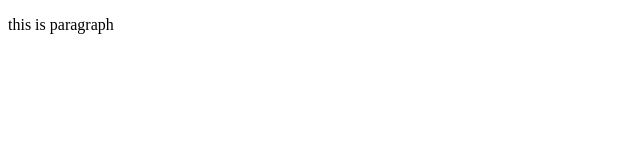
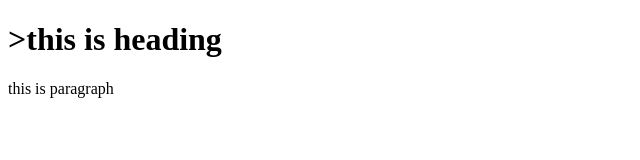
Before and after one commit to 18-TOBI/LocalRepo, a plain HTML site: page index.html in a window 1280 px wide. Shown: the whole page, without its empty margins (0-640 px from the left). Drawn offline with Linux system fonts and the light colour scheme.

Commit message:
new file

```diff
--- a/index.html
+++ b/index.html
@@ -6,6 +6,7 @@
     <title>Document</title>
 </head>
 <body>
+    <h1>>this is heading</h1>
     <p>
         this is paragraph
     </p>
```
